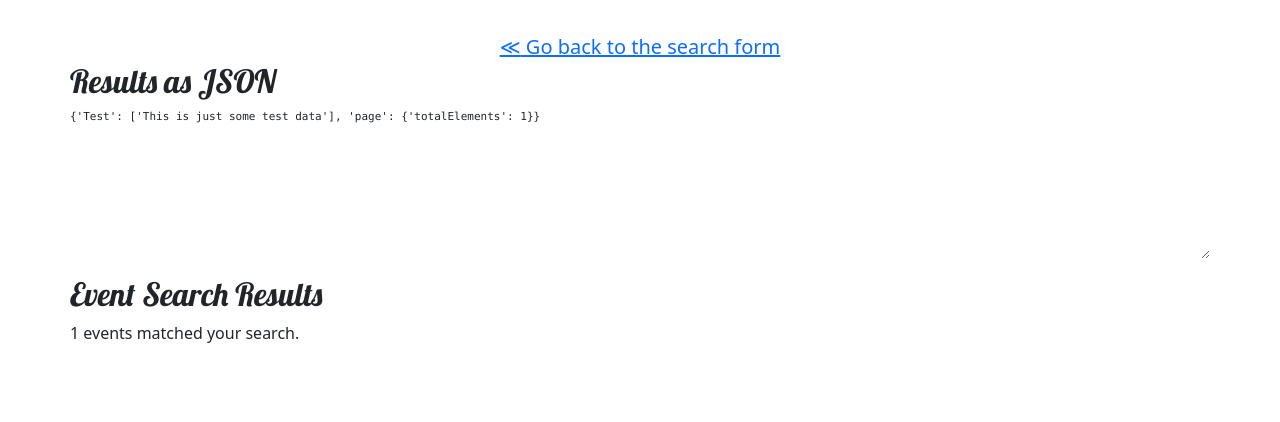
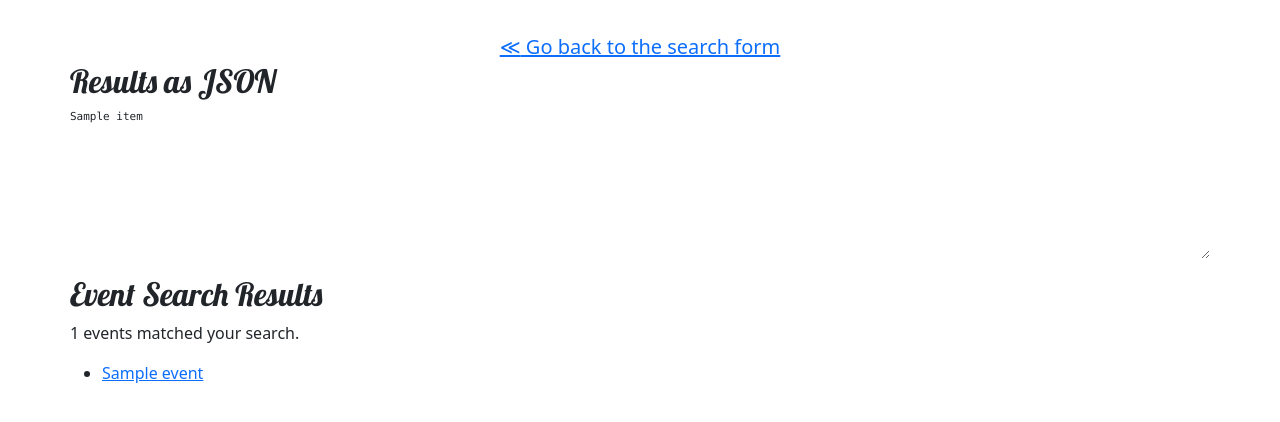
Before and after one commit to EmmaBin/api, a Flask app: page /afterparty/search in a window 1280 px wide. Shown: the part 160-582 px from the top of the page. Run offline with Flask 2, Linux system fonts and the light colour scheme; a database or web service that is not in the repository returns one stand-in record (values such as "Sample title"); data that the repository does not hold is empty.

Commit message:
working on endpoints

```diff
--- a/server.py
+++ b/server.py
@@ -43,6 +43,10 @@ def find_afterparties():
     url = 'https://app.ticketmaster.com/discovery/v2/events'
     payload = {'apikey': API_KEY}
 
+    res = requests.get(url, params=payload)
+    data = res.json()
+    events = data['_embedded']['events']
+
     # TODO: Make a request to the Event Search endpoint to search for events
     #
     # - Use form data from the user to populate any search parameters
@@ -54,9 +58,6 @@ def find_afterparties():
     # - Replace the empty list in `events` with the list of events from your
     #   search results
 
-    data = {'Test': ['This is just some test data'],
-            'page': {'totalElements': 1}}
-    events = []
 
     return render_template('search-results.html',
                            pformat=pformat,
@@ -73,9 +74,22 @@ def find_afterparties():
 def get_event_details(id):
     """View the details of an event."""
 
+    url = 'https://app.ticketmaster.com/discovery/v2/events'
+    payload = {'apikey': API_KEY}
+
+    res = requests.get(url, params=payload)
+    data = res.json()
+    events = data['_embedded']['events']
+
+    for event in events:
+        if event['id'] == id:
+            name = event['name']
+            description = event['classifications']
+            return render_template('event-details.html', name = name, description = description)
+
     # TODO: Finish implementing this view function
 
-    return render_template('event-details.html')
+
 
 
 if __name__ == '__main__':
```
Also changed, not shown: templates/event-details.html (+4 -7 lines).
